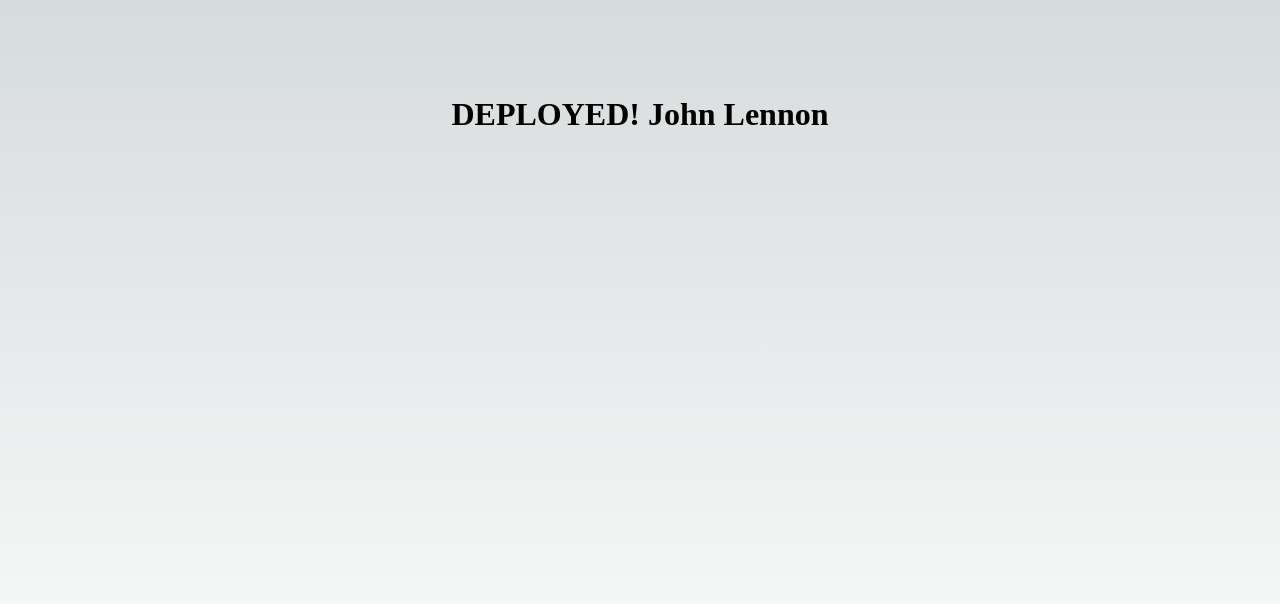
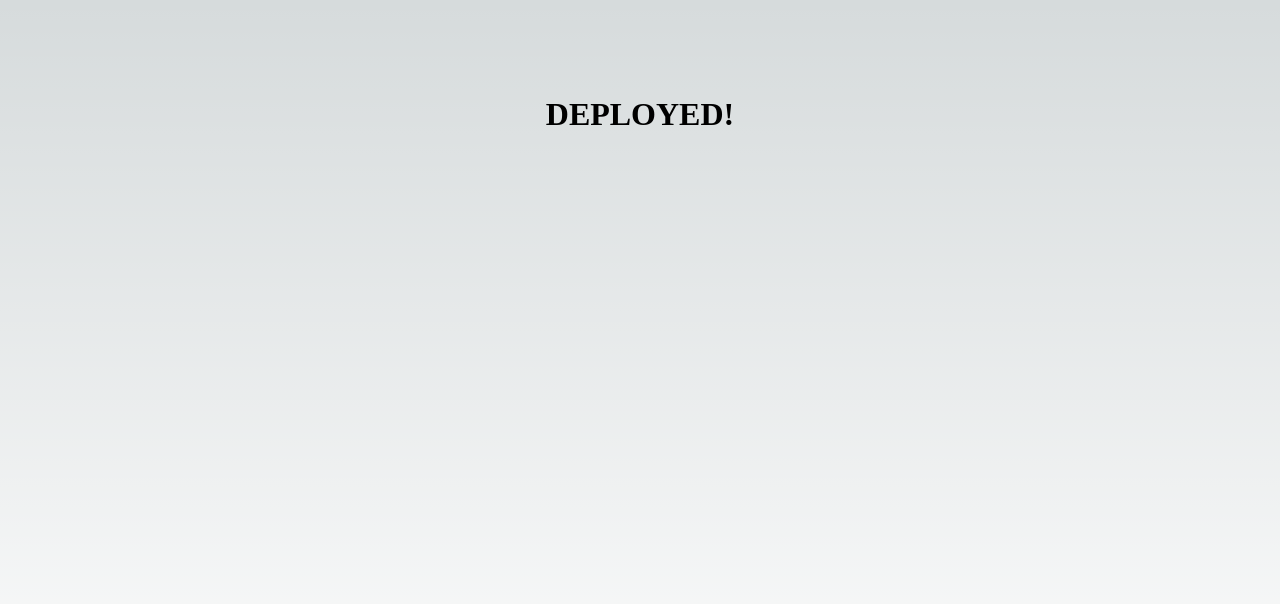
Before and after one commit to raamponsah/blognext, a Next.js app: page / in a window 1280 px wide. Shown: the top 604 px of the page. Built offline with nearby package versions, Linux system fonts and the light colour scheme.

Commit message:
updated props again

```diff
--- a/src/pages/index.tsx
+++ b/src/pages/index.tsx
@@ -8,14 +8,8 @@
 import { GetStaticProps, NextPage } from 'next'
 
 const inter = Inter({ subsets: ['latin'] })
-interface Data {
-  name:string
-}
 
-interface DataObject{
-  data:Data
-}
-export default function Home({data}:any) {
+export default function Home({name}:{name:string}) {
 
   return (
     <>
@@ -26,7 +20,7 @@
         <link rel="icon" href="/favicon.ico" />
       </Head>
       <main className={styles.main}>
-        <h1>DEPLOYED! {data.name}</h1>
+        <h1>DEPLOYED! {name}</h1>
        {/* {
         data.docs.map((datum:any)=>{
          return (<h3 key={datum.id}>{datum?.fullName}</h3>)
@@ -41,7 +35,7 @@
 export const getStaticProps:GetStaticProps = async()=>{
 
   // const response = await axios.get('http://localhost:3000/api/staff/')
-  const data = {name:'John Lennon'} as Data
+  const data = {name:'John Lennon'}
 
   return {
       props:{data}
```
